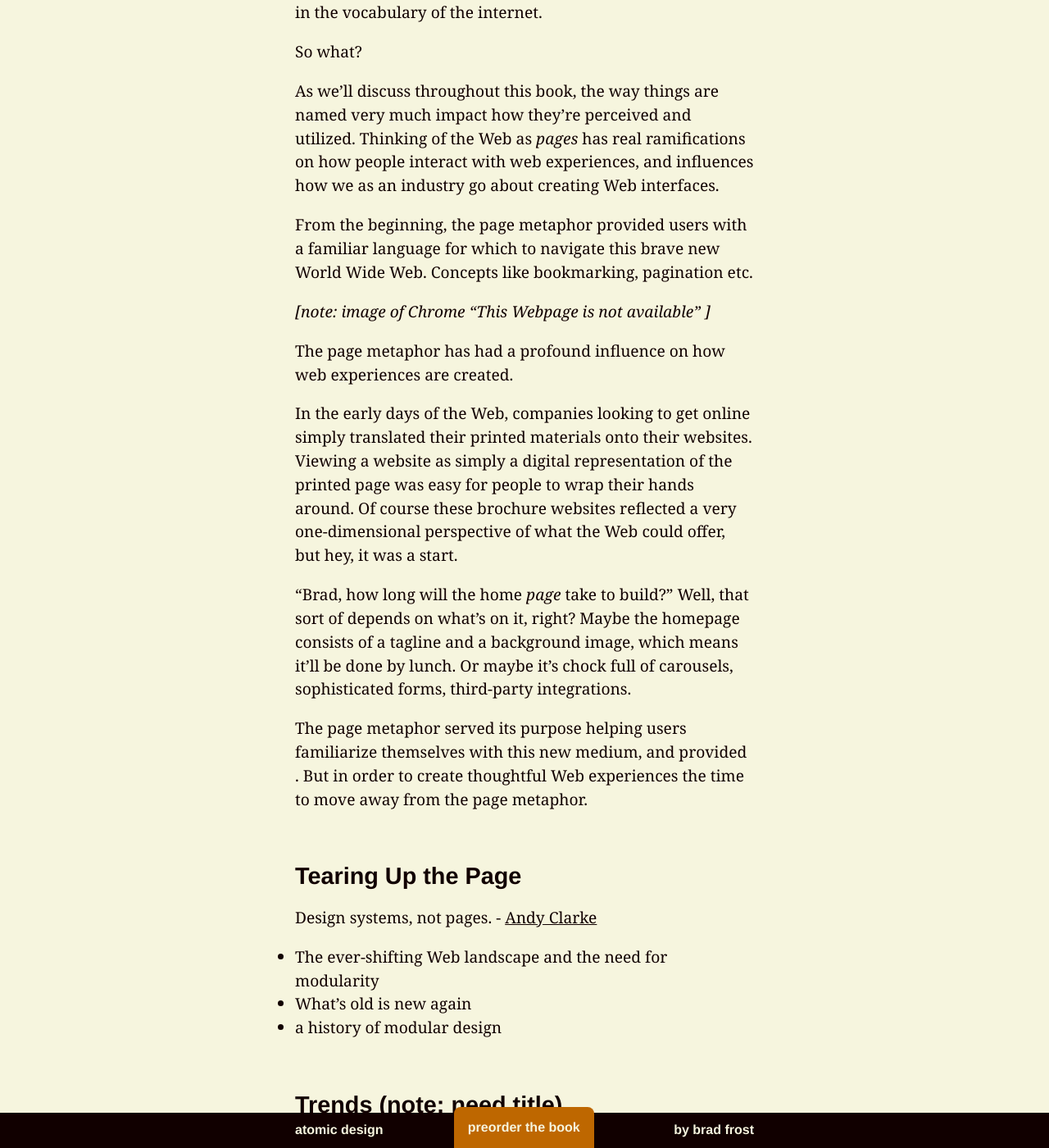
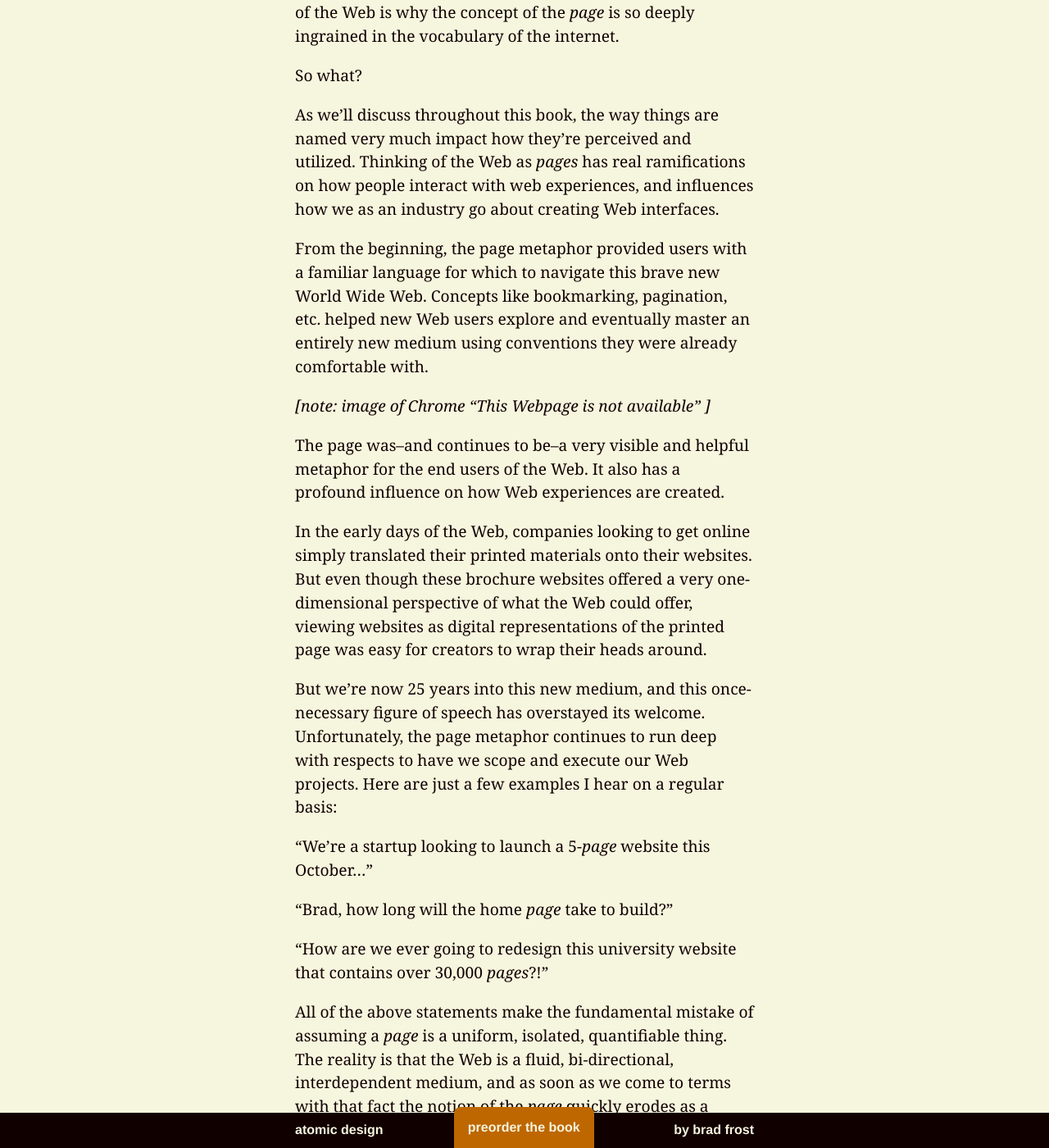
Before and after one commit to bradfrost/atomic-design, a Jekyll site: the page built from chapter-1.md, in a window 1280 px wide and 1400 px high, scrolled down 1214 px. Shown: the whole window at 82% size. Built offline with Jekyll 4.4.1, drawn with Linux system fonts in a browser that asks for light colours; some of the changed text lies outside the part shown.

Commit message:
Complete first draft of 'Our Paginated Past'

```diff
--- a/chapter-1.md
+++ b/chapter-1.md
@@ -4,7 +4,7 @@ title: Chapter 1
 permalink: /chapter-1/
 ---
 
-A long, long time ago, there were these things called _books_. Remember them? These contraptions were heavy and bulky and made of dead trees. Inside these books were things called _pages_. You turned them, and they cut your fingers.
+A long, long time ago, there were these things called _books_. Remember them? These contraptions were heavy and bulky and made from the pulp of dead trees. Inside these books were things called _pages_. You turned them, and they cut your fingers.
 
 Awful things. I’m so glad these book things and their razor-sharp pages aren’t around anymore.
 
@@ -13,35 +13,53 @@ Oh wait.
 ## Our Paginated Past
 The _page_ has been with us for a long time now. A few millennia, actually. The first books were thick slabs of clay created about 2,000 years ago, which quickly replaced scrolls as the preferred way to consume the written word. *(note: footnote referring back to The Shallows)*. And while reading technology has come a long way – from parchment to paperback to pixels – the concept of the page holds strong to this day.
 
-The page metaphor has been baked into the lexicon of the Web since the very beginning. Tim Berners-Lee invented the World Wide Web so that he, his colleagues at CERN, and other academics could easily share and link together their web of *documents*. This document-based, academic genesis of the Web is why the concept of the *page* is so deeply ingrained in the vocabulary of the internet.
+The page metaphor has been baked into the lexicon of the Web since the very beginning. Tim Berners-Lee invented the World Wide Web so that he, his colleagues at CERN, and other academics could easily share and link together their world of *documents*. This document-based, academic genesis of the Web is why the concept of the *page* is so deeply ingrained in the vocabulary of the internet.
 
 So what?
 
 As we’ll discuss throughout this book, the way things are named very much impact how they’re perceived and utilized. Thinking of the Web as *pages* has real ramifications on how people interact with web experiences, and influences how we as an industry go about creating Web interfaces.
 
-From the beginning, the page metaphor provided users with a familiar language for which to navigate this brave new World Wide Web. Concepts like bookmarking, pagination etc.
+From the beginning, the page metaphor provided users with a familiar language for which to navigate this brave new World Wide Web. Concepts like bookmarking, pagination, etc. helped new Web users explore and eventually master an entirely new medium using conventions they were already comfortable with.
 
 *[note: image of Chrome “This Webpage is not available” ]*
 
-The page metaphor has had a profound influence on how web experiences are created.
+The page was–and continues to be–a very visible and helpful metaphor for the end users of the Web. It also has a profound influence on how Web experiences are created.
 
-In the early days of the Web, companies looking to get online simply translated their printed materials onto their websites. Viewing a website as simply a digital representation of the printed page was easy for people to wrap their hands around. Of course these brochure websites reflected a very one-dimensional perspective of what the Web could offer, but hey, it was a start.
+In the early days of the Web, companies looking to get online simply translated their printed materials onto their websites. But even though these brochure websites offered a very one-dimensional perspective of what the Web could offer, viewing websites as digital representations of the printed page was easy for creators to wrap their heads around.
 
-“Brad, how long will the home *page* take to build?” Well, that sort of depends on what’s on it, right? Maybe the homepage consists of a tagline and a background image, which means it’ll be done by lunch. Or maybe it’s chock full of carousels, sophisticated forms, third-party integrations.
+But we’re now 25 years into this new medium, and this once-necessary figure of speech has overstayed its welcome. Unfortunately, the page metaphor continues to run deep with respects to have we scope and execute our Web projects. Here are just a few examples I hear on a regular basis:
 
-The page metaphor served its purpose helping users familiarize themselves with this new medium, and provided . But in order to create thoughtful Web experiences  the time to move away from the page metaphor.
+“We’re a startup looking to launch a 5-*page* website this October…”
+
+“Brad, how long will the home *page* take to build?”
+
+“How are we ever going to redesign this university website that contains over 30,000 *pages*?!”
+
+All of the above statements make the fundamental mistake of assuming a *page* is a uniform, isolated, quantifiable thing. The reality is that the Web is a fluid, bi-directional, interdependent medium, and as soon as we come to terms with that fact the notion of the *page* quickly erodes as a useful means to scope and create Web experiences.
+
+How long will a homepage take to build? Well, that sort of depends on what’s on it, right? Maybe the homepage simply consists of a  tagline and a background image, which means it could be done by lunch. Or maybe it’s chock full of carousels, dynamic forms, and third-party integrations. In that case, maybe the homepage will take several months to complete.
+
+As for the 30,000-page university website, it might be tempting to declare “Thousands of pages!? Wow, that sounds challenging!” But in reality, those 30,000 pages may consist of three content types and two over-arching layouts.
+
+Ultimately, a project’s level of effort is much better determined by the functionality and [components](http://bradfrost.com/blog/post/scope-components-not-pages/) contained within those pages, rather than on the quantity of pages themselves.
+
+The page metaphor served its purpose helping users familiarize themselves with the Web, and provided creators with a necessary transitional language for which to create for a brand new medium. But in order to create thoughtful interfaces meant to be served to a multitude of connected devices, the time has come for us to evolve beyond the page.
 
 ## Tearing Up the Page
 
 > Design systems, not pages. - [Andy Clarke](stuffandnonsense.co.uk/blog/about/walls_come_tumbling_down_presentation_slides_and_transcript/)
 
+- Folks like Andy Clarke, Stephen Hay, and Jina Bolton have been
+
 - The ever-shifting Web landscape and the need for modularity
-- What’s old is new again
+- What’s old is new again. Brand identity systems
 - a history of modular design
 
 ## Trends (note: need title)
 
 Trends: style tiles, element collages, UI frameworks, pattern libraries, CSS architecture, not another redesign
+
+[Responsive deliverables](http://daverupert.com/2013/04/responsive-deliverables/) by Dave Rupert.
 
 ## Design Systems Save the Day
 Advantages of design systems: promote consistency, establish a consistent vocabulary, create more robust deliverables, establish a system that can be modified and extended, future-friendly
@@ -51,4 +69,6 @@ Advantages of design systems: promote consistency, establish a consistent vocabu
 - The rise of UI frameworks
 - Issues with UI frameworks and pattern libraries
 
+## In search of a methodology
+
 Lorem ipsum dolar yadda yadda yadda to be continued…
```
Also changed, not shown: 2 other files.
